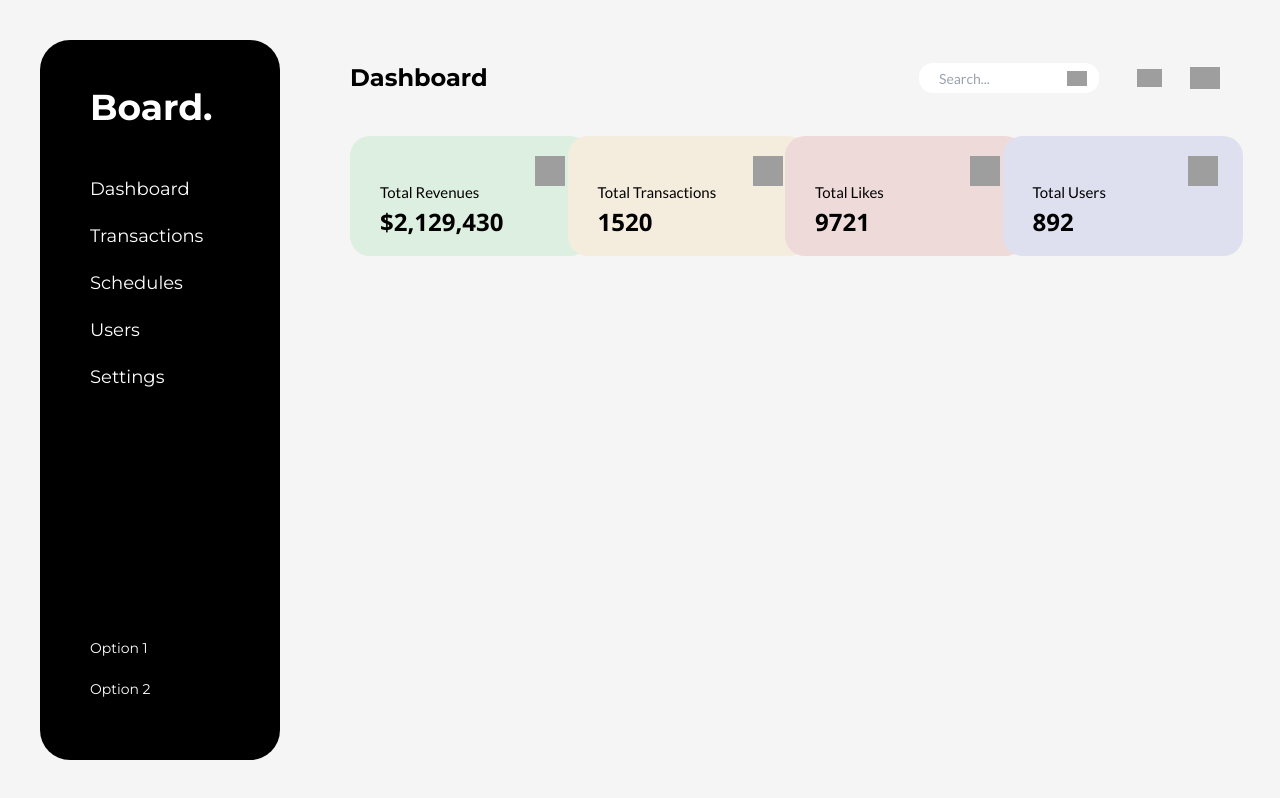
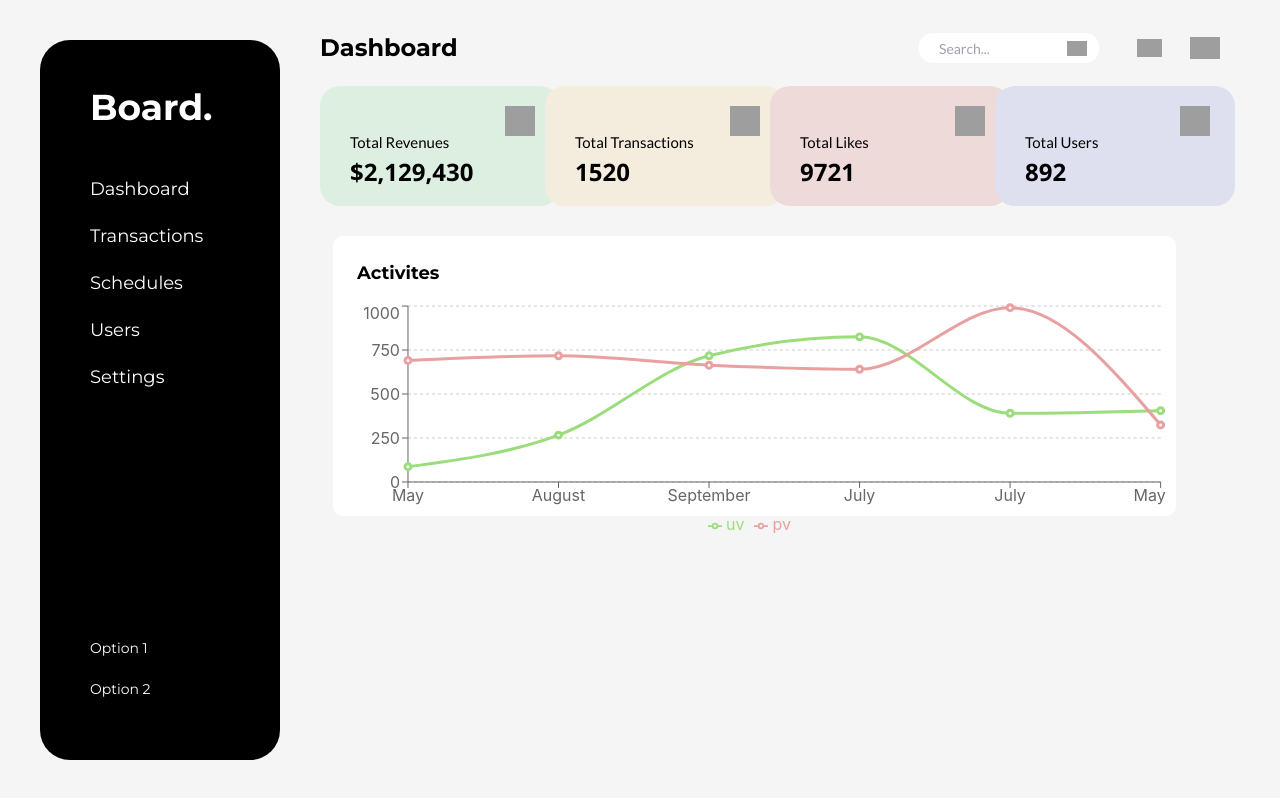
Before and after one commit to Sammy970/reactjs-assignment, a React (Create React App) app: page / in a window 1280 px wide. Built offline with nearby package versions, Linux system fonts and the light colour scheme; grey boxes are pictures that could not be loaded.

Commit message:
Added Chart

```diff
--- a/package.json
+++ b/package.json
@@ -3,6 +3,7 @@
   "version": "0.1.0",
   "private": true,
   "dependencies": {
+    "@faker-js/faker": "^8.0.2",
     "@react-oauth/google": "^0.11.0",
     "@testing-library/jest-dom": "^5.16.5",
     "@testing-library/react": "^13.4.0",
@@ -12,6 +13,7 @@
     "react": "^18.2.0",
     "react-dom": "^18.2.0",
     "react-scripts": "5.0.1",
+    "recharts": "^2.7.2",
     "web-vitals": "^2.1.4"
   },
   "scripts": {
--- a/src/Components/CSS/Dashboard.css
+++ b/src/Components/CSS/Dashboard.css
@@ -1,7 +1,7 @@
 @import url("https://fonts.googleapis.com/css2?family=Lato&display=swap");
 
 .dashboardContainer {
-  padding-left: 30px;
+  /* padding-left: 30px; */
   padding-right: 60px;
 }
 
@@ -31,5 +31,14 @@
 }
 
 .cards {
-  padding-top: 40px;
+  padding-top: 20px;
 }
+
+.chartContainer {
+  padding-top: 30px;
+  margin-left: 13px;
+  /* display: flex; */
+  /* justify-content: center; */
+  /* align-items: center; */
+  /* width: 100%; */
+}
--- a/src/Components/CSS/DashboardPage.css
+++ b/src/Components/CSS/DashboardPage.css
@@ -14,5 +14,5 @@
 }
 
 .dashboardContainer {
-  padding-top: 60px;
+  padding-top: 30px;
 }
--- /dev/null
+++ b/src/Components/Chart.js
@@ -0,0 +1,87 @@
+import React, { useEffect, useState } from "react";
+import {
+  LineChart,
+  Line,
+  XAxis,
+  YAxis,
+  CartesianGrid,
+  Tooltip,
+  Legend,
+  ResponsiveContainer,
+} from "recharts";
+import { faker } from "@faker-js/faker";
+
+const Chart = () => {
+  const [data, setData] = useState([]);
+
+  useEffect(() => {
+    const generateData = () => {
+      const newData = [];
+      for (let i = 0; i < 6; i++) {
+        const name = faker.date.month(); // 'October'
+        const uv = faker.finance.amount();
+        const pv = faker.finance.amount();
+        newData.push({ name, uv, pv });
+      }
+      setData(newData);
+    };
+
+    generateData();
+  }, []);
+
+  return (
+    <>
+      <div
+        style={{
+          width: "95%",
+          height: "280px",
+          backgroundColor: "#FFFFFF",
+          padding: "10px",
+          borderRadius: "10px",
+          paddingBottom: "30px"
+        }}
+      >
+        <h1
+          style={{
+            color: "#000",
+            fontSize: "18px",
+            fontFamily: "Montserrat",
+            fontWeight: 700,
+            padding: "14px"
+          }}
+        >
+          Activites
+        </h1>
+        <ResponsiveContainer>
+          <LineChart data={data}>
+            <CartesianGrid
+              stroke="#ccc"
+              strokeDasharray="3 3"
+              horizontal
+              vertical={false}
+            />
+            <XAxis dataKey="name" />
+            <YAxis />
+            <Tooltip />
+            <Legend />
+            <Line
+              type="monotone"
+              dataKey="uv"
+              stroke="#9BDD7C"
+              strokeWidth={3}
+              activeDot={{ r: 8 }}
+            />
+            <Line
+              type="monotone"
+              dataKey="pv"
+              stroke="#E9A0A0"
+              strokeWidth={3}
+            />
+          </LineChart>
+        </ResponsiveContainer>
+      </div>
+    </>
+  );
+};
+
+export default Chart;
--- a/src/Components/Dashboard.js
+++ b/src/Components/Dashboard.js
@@ -2,6 +2,7 @@ import React from "react";
 import "./CSS/Dashboard.css";
 
 import SmCards from "./DashboardComponents/SmCards";
+import Chart from "./Chart";
 
 const Dashboard = () => {
   return (
@@ -56,6 +57,10 @@ const Dashboard = () => {
           />
           <SmCards smallTitle="Total Users" NumberValue="892" color="#DEE0EF" />
         </div>
+
+        <div className="chartContainer">
+          <Chart />
+        </div>
       </div>
     </>
   );
```
Also changed, not shown: 1 other file (tests, documents, lock files or other folders).
